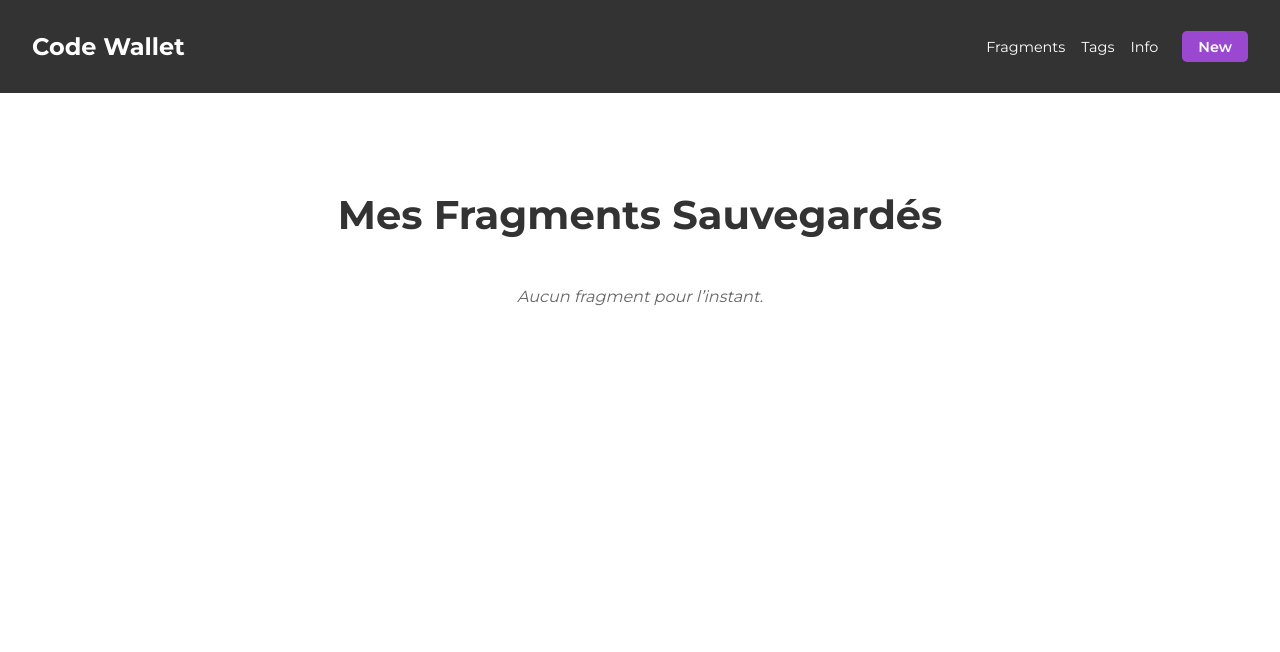
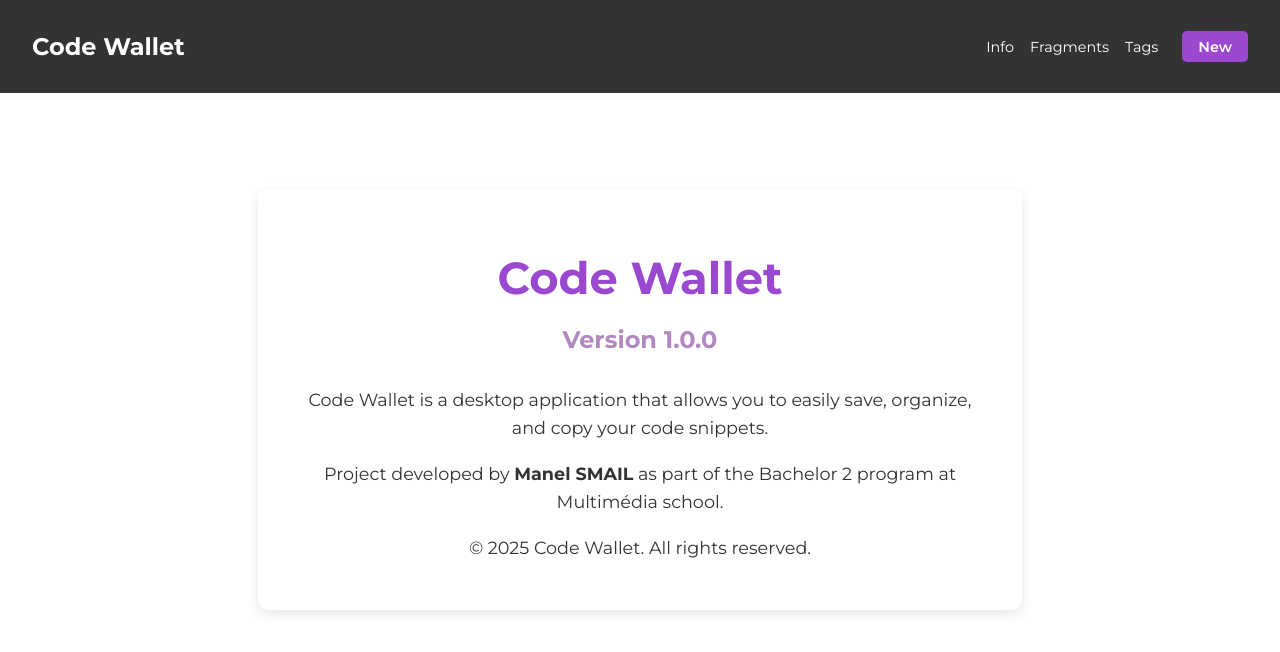
Before and after one commit to Manel28/code-wallet, a React (Vite) app: page / in a window 1280 px wide. Shown: the top 652 px of the page. Built offline with nearby package versions, Linux system fonts and the light colour scheme.

Commit message:
le bouton voir et la fonction qui  permet de copier le code

```diff
--- a/src/App.jsx
+++ b/src/App.jsx
@@ -1,8 +1,8 @@
 import { BrowserRouter as Router, Routes, Route } from 'react-router-dom';
-
+import Info from './pages/Info';
 import Fragments from './pages/Fragments';
 import Tags from './pages/Tags';
-import Info from './pages/Info';
+
 import Form from './pages/Form';
 import Header from './components/Header';
 import './style.css';
@@ -13,11 +13,12 @@ function App() {
     <Header />
     <main className="main">
       <Routes>
-        <Route path="/" element={<Fragments />} />
+        <Route path="/" element={<Info />} />
 
+        <Route path="/info" element={<Info />} />
         <Route path="/fragments" element={<Fragments />} />
         <Route path="/tags" element={<Tags />} />
-        <Route path="/info" element={<Info />} />
+
 
         <Route path="/new" element={<Form />} />
       </Routes>
--- a/src/components/Header.jsx
+++ b/src/components/Header.jsx
@@ -4,9 +4,10 @@ function Header() {
       <header>
         <h1>Code Wallet</h1>
         <nav>
+        <Link to="/info">Info</Link>
                <Link to="/fragments">Fragments</Link>
         <Link to="/tags">Tags</Link>
-        <Link to="/info">Info</Link>
+
 
         <Link to="/new" className="new">New</Link>
 
--- a/src/pages/Form.jsx
+++ b/src/pages/Form.jsx
@@ -1,7 +1,7 @@
 import { useState } from 'react';
 import { useNavigate } from 'react-router-dom';
 
-// ✅ Utilisation sécurisée
+//  Utilisation sécurisée
 const { sendFragment } = window.electronAPI || {};
 
 function Form() {
@@ -29,9 +29,9 @@ function Form() {
 
   return (
     <form onSubmit={handleSubmit} className="form">
-      <h2>Ajouter un nouveau fragment</h2>
+      <h2>Add a New Fragment</h2>
 
-      <label>Titre :</label>
+      <label>Title :</label>
       <input
         type="text"
         value={title}
@@ -39,7 +39,7 @@ function Form() {
         required
       />
 
-      <label>Tags (séparés par des virgules) :</label>
+      <label>Tags (separated by commas) :</label>
       <input
         type="text"
         value={tags}
@@ -54,7 +54,7 @@ function Form() {
         required
       ></textarea>
 
-      <button type="submit">Ajouter</button>
+      <button type="submit">	Add</button>
     </form>
   );
 }
--- a/src/pages/Fragments.jsx
+++ b/src/pages/Fragments.jsx
@@ -1,7 +1,11 @@
 import { useEffect, useState } from 'react';
+
+
 
 function Fragments() {
   const [fragments, setFragments] = useState([]);
+
+const [selectedFragment, setSelectedFragment] = useState(null);
 
   useEffect(() => {
     async function fetchFragments() {
@@ -11,13 +15,19 @@ function Fragments() {
 
     fetchFragments();
   }, []);
-
+  const handleCopyCode = () => {
+    if (selectedFragment) {
+      navigator.clipboard.writeText(selectedFragment.code)
+        .then(() => alert('Code copied to clipboard!'))
+        .catch((err) => console.error('	Error while copying', err));
+    }
+  };
   return (
     <div className="fragments-page">
-      <h2 className="fragments-title">Mes Fragments Sauvegardés</h2>
+      <h2 className="fragments-title">My Saved Fragments</h2>
 
       {fragments.length === 0 ? (
-        <p className="no-fragments">Aucun fragment pour l’instant.</p>
+        <p className="no-fragments">	No fragments yet.</p>
       ) : (
         <ul className="fragments-list">
           {fragments.map(fragment => (
@@ -30,15 +40,31 @@ function Fragments() {
               </pre>
 
               <div className="fragment-buttons">
-  <button className="btn btn-view">Voir</button>
-  <button className="btn btn-edit">Modifier</button>
-  <button className="btn btn-delete">Supprimer</button>
+              <button className="btn btn-view" onClick={() => setSelectedFragment(fragment)}>View</button>
+  <button className="btn btn-edit">Edit</button>
+  <button className="btn btn-delete">Delete</button>
 </div>
 
             </li>
           ))}
         </ul>
       )}
+
+      {/*  MODALE */}
+      {selectedFragment && (
+        <div className="modal-overlay">
+          <div className="modal">
+            <h2>{selectedFragment.title}</h2>
+            <p><strong>Tags :</strong> {selectedFragment.tags.join(', ')}</p>
+            <pre className="modal-code">{selectedFragment.code}</pre>
+
+            <div className="modal-buttons">
+              <button className="btn btn-copy" onClick={handleCopyCode}>📋 Copy</button>
+              <button className="btn btn-close" onClick={() => setSelectedFragment(null)}>Close</button>
+            </div>
+          </div>
+        </div>
+      )}
     </div>
   );
 }
--- a/src/pages/Info.jsx
+++ b/src/pages/Info.jsx
@@ -1,5 +1,18 @@
 function Info() {
-    return <h2>Page info</h2>;
-  }
+  return (
+    <div className="info-page">
+      <h1>Code Wallet</h1>
+      <h2>Version 1.0.0</h2>
+      <p>
+        Code Wallet is a desktop application that allows you to easily save, organize,
+        and copy your code snippets.
+      </p>
+      <p>
+        Project developed by <strong>Manel SMAIL</strong> as part of the Bachelor 2 program at  Multimédia school.
+      </p>
+      <p>© 2025 Code Wallet. All rights reserved.</p>
+    </div>
+  );
+}
 
-  export default Info;
+export default Info;
--- a/src/style.css
+++ b/src/style.css
@@ -198,3 +198,95 @@ main {
   background-color: #000000;
   transform: translateY(-2px);
 }
+/* Modal */
+.modal-overlay {
+  position: fixed;
+  top: 0;
+  left: 0;
+  width: 100%;
+  height: 100%;
+  background: rgba(0, 0, 0, 0.5);
+  display: flex;
+  align-items: center;
+  justify-content: center;
+  z-index: 999;
+}
+
+.modal {
+  background: #ffffff;
+  padding: 2rem;
+  border-radius: 10px;
+  max-width: 500px;
+  width: 90%;
+  box-shadow: 0 8px 16px rgba(0,0,0,0.25);
+  animation: pop 0.3s ease;
+}
+
+.modal-code {
+  background: #f9fafb;
+  padding: 1rem;
+  border-radius: 8px;
+  overflow-x: auto;
+  margin-top: 1rem;
+  font-family: 'Courier New', Courier, monospace;
+  font-size: 0.95rem;
+}
+
+.modal-buttons {
+  display: flex;
+  justify-content: flex-end;
+  gap: 1rem;
+  margin-top: 1.5rem;
+}
+
+@keyframes pop {
+  0% { transform: scale(0.8); opacity: 0; }
+  100% { transform: scale(1); opacity: 1; }
+}
+
+.btn-copy {
+  background-color: #7BC950;
+  color: white;
+}
+
+.btn-copy:hover {
+  background-color: #65a73f;
+}
+
+.btn-close {
+  background-color: #9A48D0;
+  color: white;
+}
+
+.btn-close:hover {
+  background-color: #B288C0;
+}
+/* PAGE INFO */
+.info-page {
+  max-width: 700px;
+  margin: 4rem auto;
+  padding: 2rem;
+  background: #ffffff;
+  border-radius: 10px;
+  box-shadow: 0 4px 12px rgba(0,0,0,0.1);
+  text-align: center;
+}
+
+.info-page h1 {
+  font-size: 2.8rem;
+  color: #9A48D0;
+  margin-bottom: 1rem;
+}
+
+.info-page h2 {
+  font-size: 1.5rem;
+  color: #B288C0;
+  margin-bottom: 2rem;
+}
+
+.info-page p {
+  font-size: 1.1rem;
+  color: #333;
+  margin-bottom: 1rem;
+  line-height: 1.6;
+}
```
